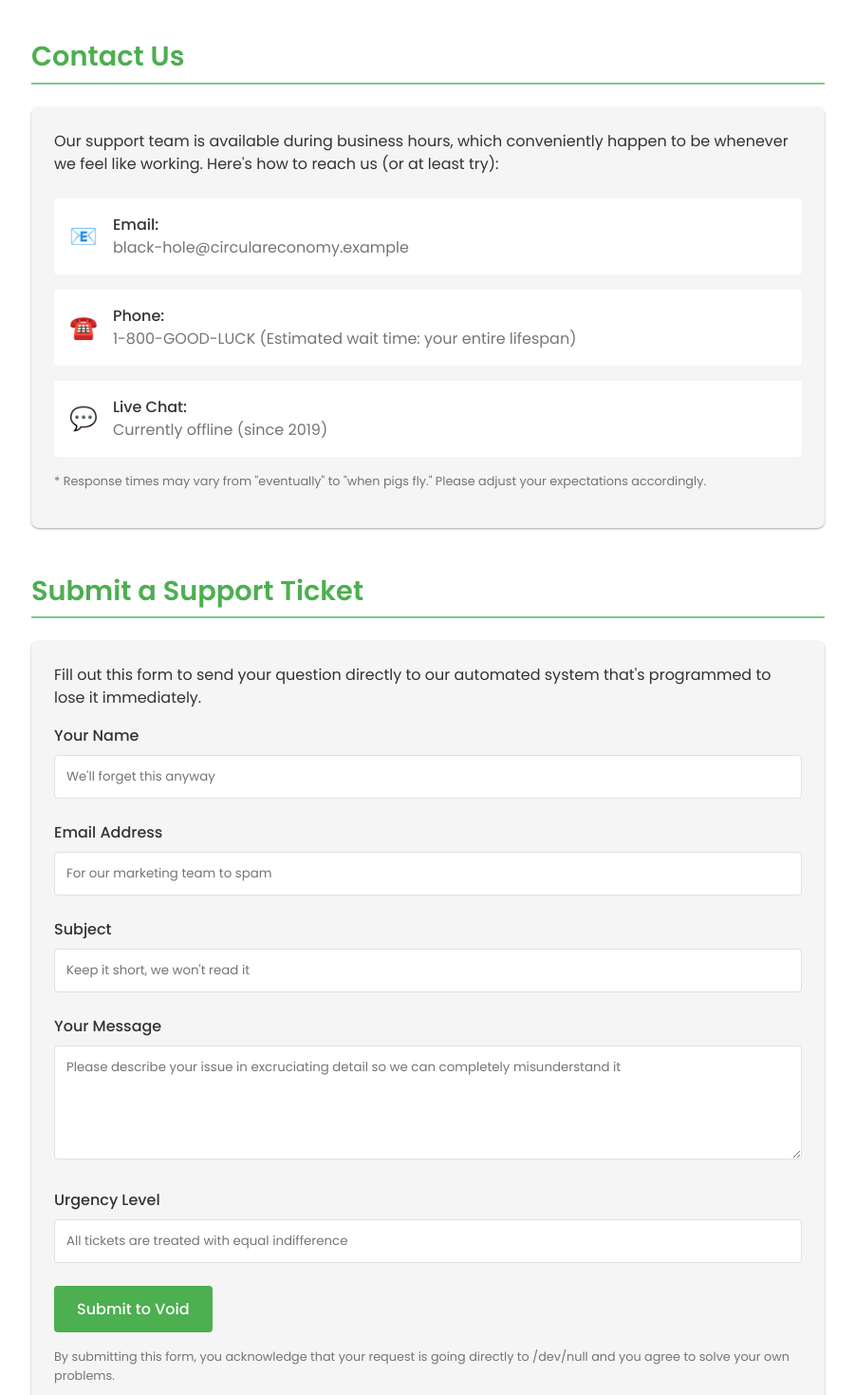
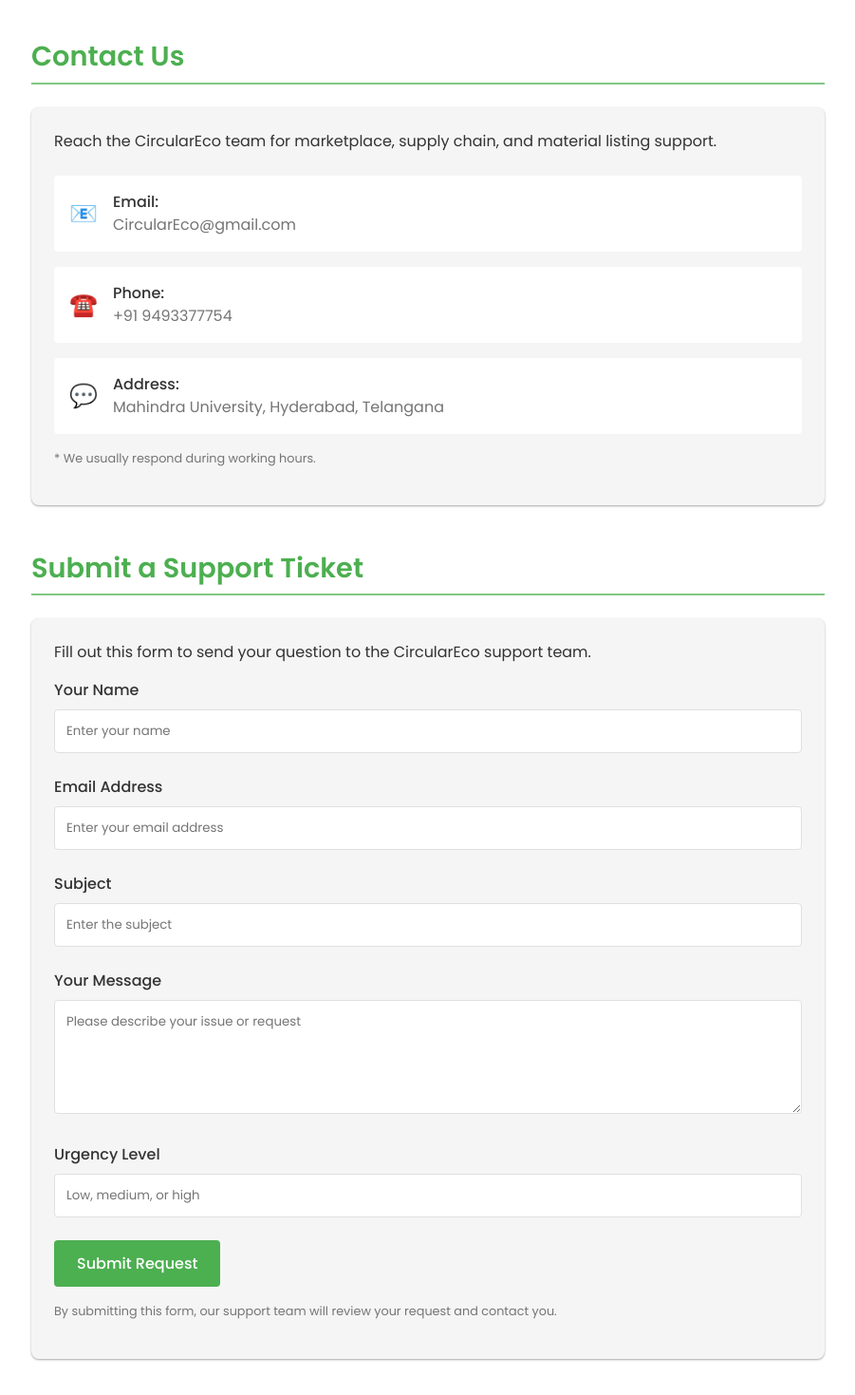
Before and after one commit to sujithreddy200514/Circular-Economy-Marketplace, a React (Vite) app in the folder client/: page /#/resources/support in a window 1280 px wide. Shown: the part 281-1750 px from the top of the page at 95% size, without its empty margins (149-1050 px from the left). Built offline with nearby package versions, Linux system fonts and the light colour scheme; the HTML template or start-up script is replaced by a standard one.

Commit message:
Update CircularEco contact details

```diff
--- a/client/src/components/layout/Footer.tsx
+++ b/client/src/components/layout/Footer.tsx
@@ -260,10 +260,10 @@
         <FooterSection>
           <FooterHeading>Contact Us</FooterHeading>
           <FooterText>
-            IIITDM Kancheepuram<br />
-            Eco City, EC 12345<br />
-            anvita.prasad1@gmail.com<br />
-            +91 9113553975
+            Mahindra University<br />
+            Hyderabad, Telangana<br />
+            CircularEco@gmail.com<br />
+            +91 9493377754
           </FooterText>
           <FooterText>
             <strong>Working Hours:</strong><br />
--- a/client/src/pages/resources/SupportPage.tsx
+++ b/client/src/pages/resources/SupportPage.tsx
@@ -168,8 +168,7 @@
             transition={{ duration: 0.4 }}
           >
             <p>
-              Our support team is available during business hours, which conveniently happen to be
-              whenever we feel like working. Here's how to reach us (or at least try):
+              Reach the CircularEco team for marketplace, supply chain, and material listing support.
             </p>
 
             <ContactInfo>
@@ -177,7 +176,7 @@
                 <ContactIcon>📧</ContactIcon>
                 <ContactDetails>
                   <ContactLabel>Email:</ContactLabel>
-                  <ContactValue>black-hole@circulareconomy.example</ContactValue>
+                  <ContactValue>CircularEco@gmail.com</ContactValue>
                 </ContactDetails>
               </ContactRow>
 
@@ -185,21 +184,21 @@
                 <ContactIcon>☎️</ContactIcon>
                 <ContactDetails>
                   <ContactLabel>Phone:</ContactLabel>
-                  <ContactValue>1-800-GOOD-LUCK (Estimated wait time: your entire lifespan)</ContactValue>
+                  <ContactValue>+91 9493377754</ContactValue>
                 </ContactDetails>
               </ContactRow>
 
               <ContactRow>
                 <ContactIcon>💬</ContactIcon>
                 <ContactDetails>
-                  <ContactLabel>Live Chat:</ContactLabel>
-                  <ContactValue>Currently offline (since 2019)</ContactValue>
+                  <ContactLabel>Address:</ContactLabel>
+                  <ContactValue>Mahindra University, Hyderabad, Telangana</ContactValue>
                 </ContactDetails>
               </ContactRow>
             </ContactInfo>
 
             <DisclaimerText>
-              * Response times may vary from "eventually" to "when pigs fly." Please adjust your expectations accordingly.
+              * We usually respond during working hours.
             </DisclaimerText>
           </SupportCard>
         </SupportSection>
@@ -213,44 +212,43 @@
             transition={{ delay: 0.2, duration: 0.4 }}
           >
             <p>
-              Fill out this form to send your question directly to our automated
-              system that's programmed to lose it immediately.
+              Fill out this form to send your question to the CircularEco support team.
             </p>
 
             <form>
               <FormGroup>
                 <Label htmlFor="name">Your Name</Label>
-                <Input id="name" type="text" placeholder="We'll forget this anyway" />
+                <Input id="name" type="text" placeholder="Enter your name" />
               </FormGroup>
 
               <FormGroup>
                 <Label htmlFor="email">Email Address</Label>
-                <Input id="email" type="email" placeholder="For our marketing team to spam" />
+                <Input id="email" type="email" placeholder="Enter your email address" />
               </FormGroup>
 
               <FormGroup>
                 <Label htmlFor="subject">Subject</Label>
-                <Input id="subject" type="text" placeholder="Keep it short, we won't read it" />
+                <Input id="subject" type="text" placeholder="Enter the subject" />
               </FormGroup>
 
               <FormGroup>
                 <Label htmlFor="message">Your Message</Label>
                 <Textarea
                   id="message"
-                  placeholder="Please describe your issue in excruciating detail so we can completely misunderstand it"
+                  placeholder="Please describe your issue or request"
                 />
               </FormGroup>
 
               <FormGroup>
                 <Label htmlFor="urgency">Urgency Level</Label>
-                <Input id="urgency" type="text" placeholder="All tickets are treated with equal indifference" />
+                <Input id="urgency" type="text" placeholder="Low, medium, or high" />
               </FormGroup>
 
-              <Button type="button">Submit to Void</Button>
+              <Button type="button">Submit Request</Button>
             </form>
 
             <DisclaimerText>
-              By submitting this form, you acknowledge that your request is going directly to /dev/null and you agree to solve your own problems.
+              By submitting this form, our support team will review your request and contact you.
             </DisclaimerText>
           </SupportCard>
         </SupportSection>
--- a/client/src/pages/resources/TermsOfServicePage.tsx
+++ b/client/src/pages/resources/TermsOfServicePage.tsx
@@ -368,7 +368,7 @@
           <SectionTitle>12. Contact Information <LegalIcon>📞</LegalIcon></SectionTitle>
 
           <Paragraph>
-            Questions about the Terms should be sent to us at: terms@circularmarketplace.example.com
+            Questions about the Terms should be sent to us at: CircularEco@gmail.com
           </Paragraph>
 
           <Paragraph>
```
